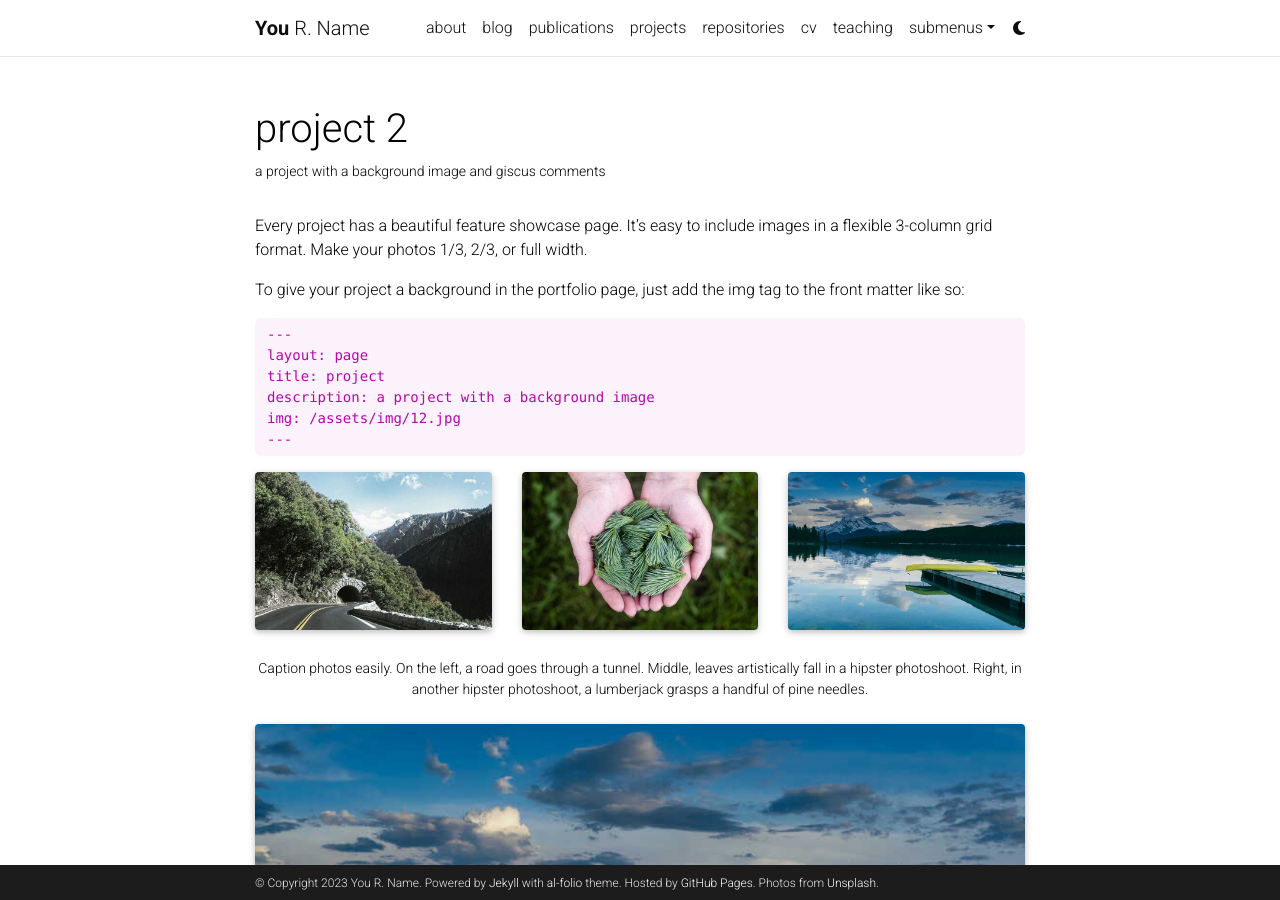
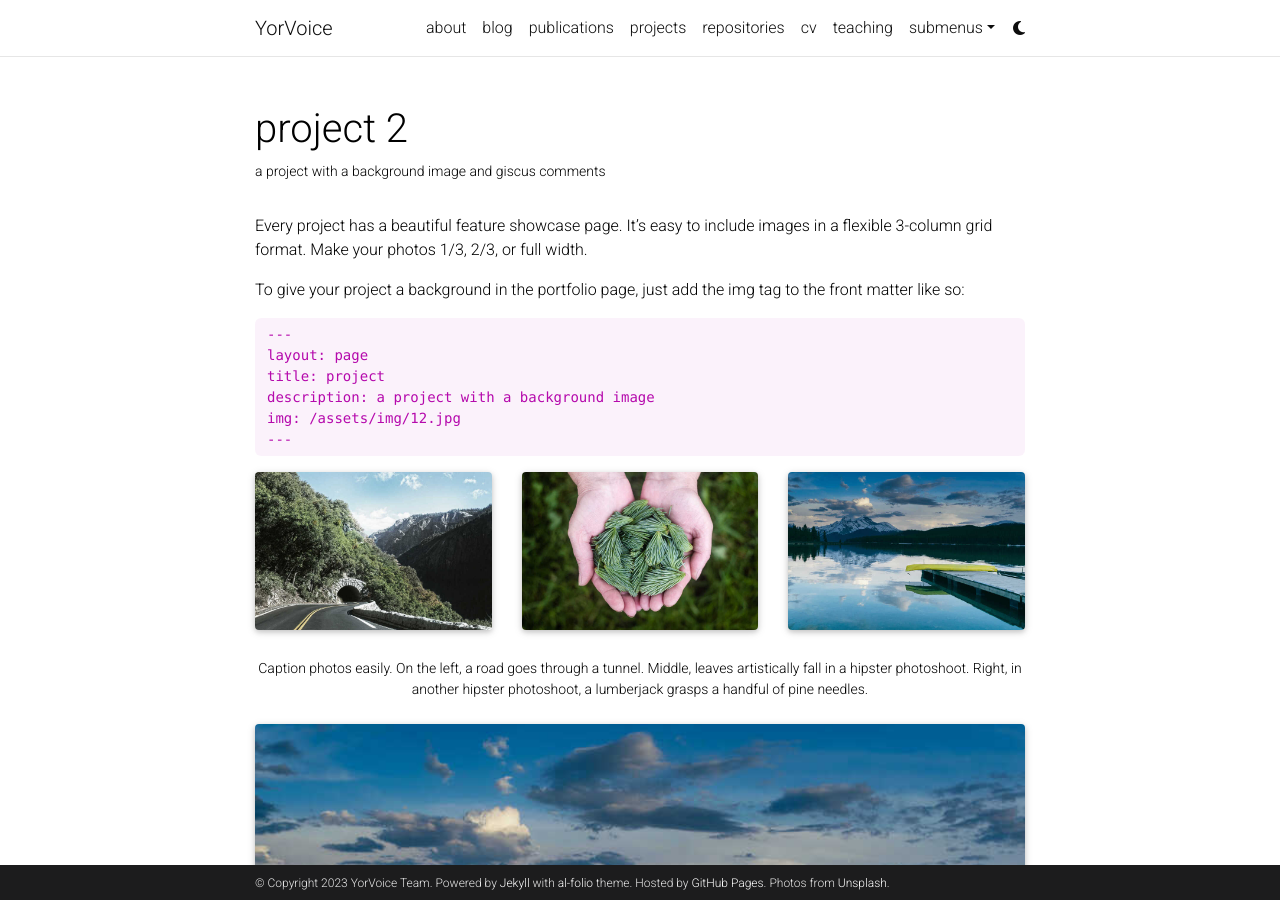
Before and after one commit to agully1/YorVoice, a Jekyll site: the page built from _projects/2_project.md, in a window 1280 px wide and 900 px high. Built offline with Jekyll 4.4.1, drawn with Linux system fonts in a browser that asks for light colours; full-size pictures stand in for the smaller copies a plugin makes; comment, search, counter and statistics services are not loaded; a style sheet for code colours, icons or effects is not loaded; some of the changed lines change nothing that is shown.

Commit message:
Update _config.yml

```diff
--- a/_config.yml
+++ b/_config.yml
@@ -2,24 +2,24 @@
 # Site settings
 # -----------------------------------------------------------------------------
 
-title: blank # the website title (if blank, full name will be used instead)
-first_name: You
-middle_name: R.
-last_name: Name
-email: you@example.com
+title: YorVoice # the website title (if blank, full name will be used instead)
+first_name: YorVoice
+middle_name:
+last_name: Team
+email:
 description: > # the ">" symbol means to ignore newlines until "footer_text:"
   A simple, whitespace theme for academics. Based on [*folio](https://github.com/bogoli/-folio) design.
 footer_text: >
   Powered by <a href="https://jekyllrb.com/" target="_blank">Jekyll</a> with <a href="https://github.com/alshedivat/al-folio">al-folio</a> theme.
   Hosted by <a href="https://pages.github.com/" target="_blank">GitHub Pages</a>.
   Photos from <a href="https://unsplash.com" target="_blank">Unsplash</a>.
-keywords: jekyll, jekyll-theme, academic-website, portfolio-website  # add your own keywords or leave empty
+keywords: york, university of york, voice, research # add your own keywords or leave empty
 
 lang: en # the language of your site (for example: en, fr, cn, ru, etc.)
 icon: ⚛️  # the emoji used as the favicon (alternatively, provide image name in /assets/img/)
 
-url: https://alshedivat.github.io # the base hostname & protocol for your site
-baseurl: /al-folio # the subpath of your site, e.g. /blog/
+url: https://agully1.github.io # the base hostname & protocol for your site
+baseurl: /YorVoice/ # the subpath of your site, e.g. /blog/
 last_updated: false # set to true if you want to display last updated in the footer
 impressum_path:  # set to path to include impressum link in the footer, use the same path as permalink in a page, helps to conform with EU GDPR
 
@@ -123,7 +123,7 @@
 # Blog
 # -----------------------------------------------------------------------------
 
-blog_name: al-folio # blog_name will be displayed in your blog page
+blog_name: blog-name # blog_name will be displayed in your blog page
 blog_nav_title: blog # your blog must have a title for it to be displayed in the nav bar
 blog_description: a simple whitespace theme for academics
 permalink: /blog/:year/:title/
@@ -136,32 +136,32 @@
   enabled: true
   max_related: 5
 
-# Giscus comments (RECOMMENDED)
-# Follow instructions on https://giscus.app/ to setup for your repo to fill out
-# the information below.
-giscus:
-  repo: alshedivat/al-folio      # <your-github-user-name>/<your-github-repo-name>
-  repo_id: MDEwOlJlcG9zaXRvcnk2MDAyNDM2NQ==
-  category: Comments             # name of the category under which discussions will be created
-  category_id: DIC_kwDOA5PmLc4CTBt6
-  mapping: title                 # identify discussions by post title
-  strict: 1                      # use strict identification mode
-  reactions_enabled: 1           # enable (1) or disable (0) emoji reactions
-  input_position: bottom         # whether to display input form below (bottom) or above (top) the comments
-  theme: preferred_color_scheme  # name of the color scheme (preferred works well with al-folio light/dark mode)
-  emit_metadata: 0
-  lang: en
+# # Giscus comments (RECOMMENDED)
+# # Follow instructions on https://giscus.app/ to setup for your repo to fill out
+# # the information below.
+# giscus:
+  # repo: alshedivat/al-folio      # <your-github-user-name>/<your-github-repo-name>
+  # repo_id: MDEwOlJlcG9zaXRvcnk2MDAyNDM2NQ==
+  # category: Comments             # name of the category under which discussions will be created
+  # category_id: DIC_kwDOA5PmLc4CTBt6
+  # mapping: title                 # identify discussions by post title
+  # strict: 1                      # use strict identification mode
+  # reactions_enabled: 1           # enable (1) or disable (0) emoji reactions
+  # input_position: bottom         # whether to display input form below (bottom) or above (top) the comments
+  # theme: preferred_color_scheme  # name of the color scheme (preferred works well with al-folio light/dark mode)
+  # emit_metadata: 0
+  # lang: en
 
-# Disqus comments (DEPRECATED)
-disqus_shortname: al-folio # put your disqus shortname
-# https://help.disqus.com/en/articles/1717111-what-s-a-shortname
+# # Disqus comments (DEPRECATED)
+# disqus_shortname: al-folio # put your disqus shortname
+# # https://help.disqus.com/en/articles/1717111-what-s-a-shortname
 
-# External sources.
-# If you have blog posts published on medium.com or other external sources,
-# you can display them in your blog by adding a link to the RSS feed.
-external_sources:
-  - name: medium.com
-    rss_url: https://medium.com/@al-folio/feed
+# # External sources.
+# # If you have blog posts published on medium.com or other external sources,
+# # you can display them in your blog by adding a link to the RSS feed.
+# external_sources:
+  # - name: medium.com
+  #   rss_url: https://medium.com/@al-folio/feed
 
 # -----------------------------------------------------------------------------
 # Collections
```
